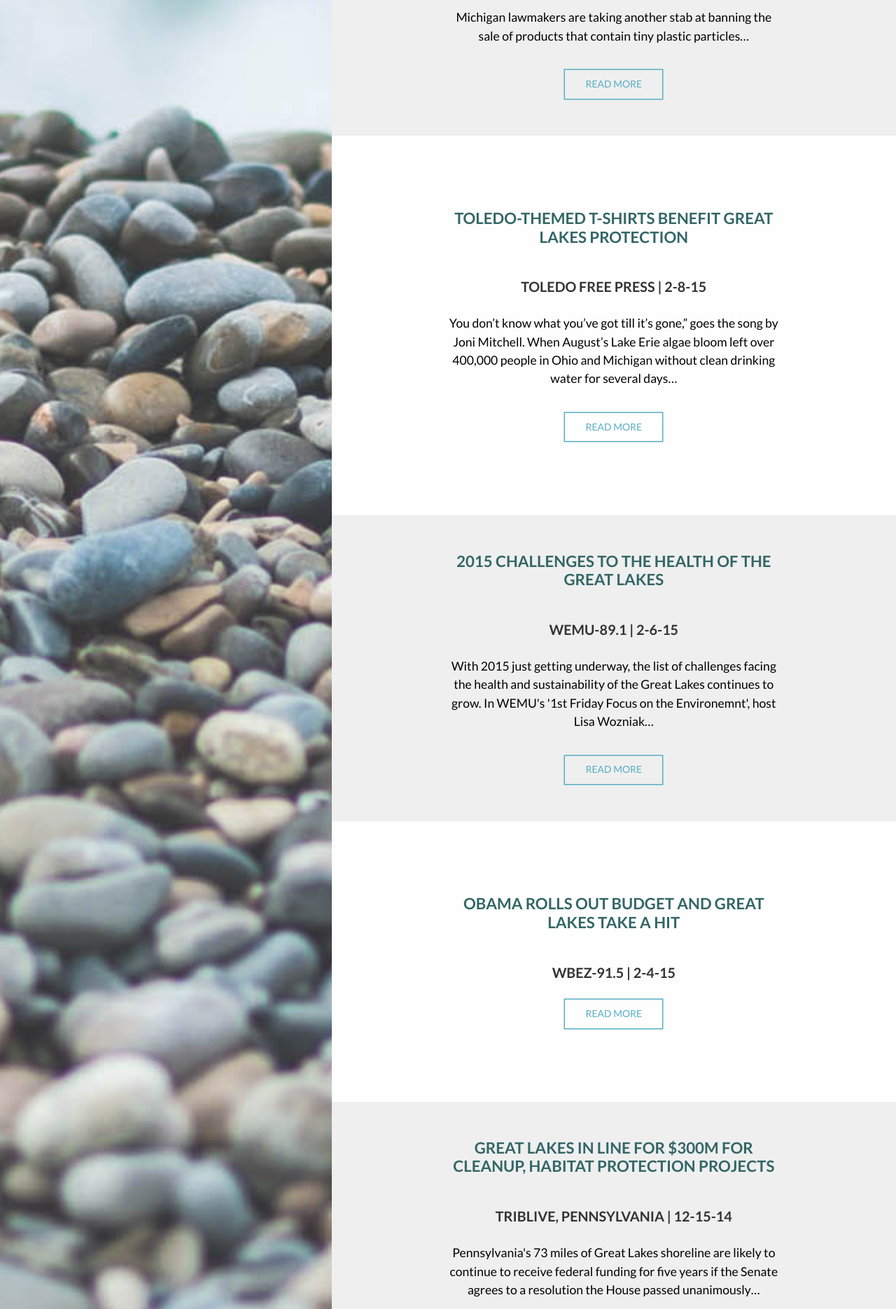
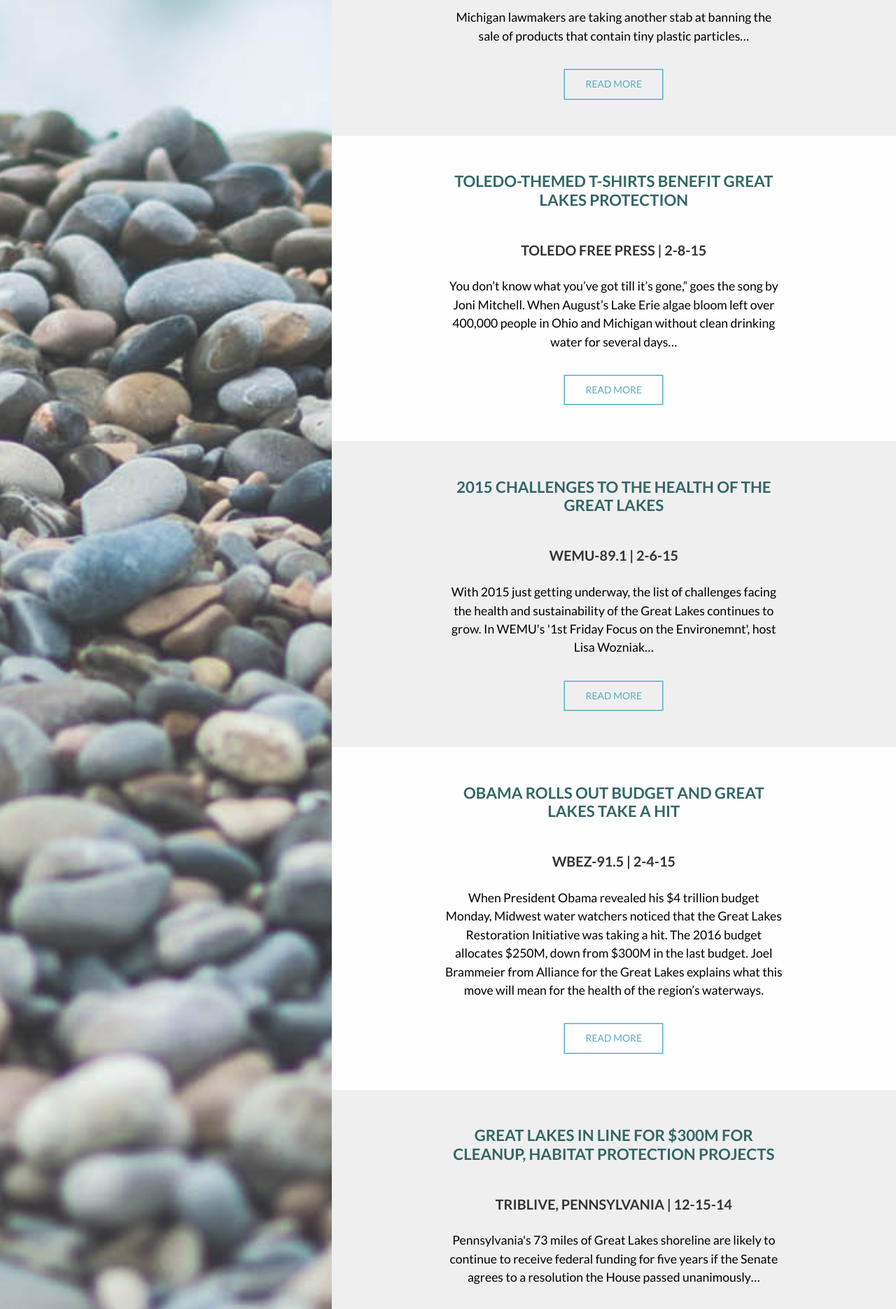
Before and after one commit to gbales11/greatlakesalliance, a Jekyll site: the page built from news.html, in a window 1280 px wide. Shown: the part 1037-2907 px from the top of the page at 70% size. Built offline with Jekyll 4.4.1, drawn with Linux system fonts in a browser that asks for light colours; nearby versions of some CDN libraries; Markdown is read by kramdown in place of the engine named in the settings.

Commit message:
refactor(html, css): update margins and padding
Update margins and padding of entries.

```diff
--- a/css/style.css
+++ b/css/style.css
@@ -826,22 +826,26 @@
 /* line 677, /Users/sam/Documents/Graphic Design/3rd Year/Semester 6/Web Dev. V/greatlakesalliance/scss/components/main */
 .entry1 {
   background-color: #EFEFEF;
-  margin-top: 3em;
-  padding: 3em 20%; }
-
-/* line 683, /Users/sam/Documents/Graphic Design/3rd Year/Semester 6/Web Dev. V/greatlakesalliance/scss/components/main */
+  padding: 3em 10%; }
+
+/* line 682, /Users/sam/Documents/Graphic Design/3rd Year/Semester 6/Web Dev. V/greatlakesalliance/scss/components/main */
 .entry2 {
-  margin-top: 3em;
-  padding: 3em 20%; }
-
-/* line 688, /Users/sam/Documents/Graphic Design/3rd Year/Semester 6/Web Dev. V/greatlakesalliance/scss/components/main */
+  padding: 3em 10%; }
+
+@media (min-width: 50em) {
+  /* line 687, /Users/sam/Documents/Graphic Design/3rd Year/Semester 6/Web Dev. V/greatlakesalliance/scss/components/main */
+  .entry1, .entry2 {
+    padding: 3em 20%; }
+ }
+
+/* line 692, /Users/sam/Documents/Graphic Design/3rd Year/Semester 6/Web Dev. V/greatlakesalliance/scss/components/main */
 .wrap {
   height: 100vh;
   display: -webkit-flex;
   display: -ms-flexbox;
   display: flex; }
 
-/* line 692, /Users/sam/Documents/Graphic Design/3rd Year/Semester 6/Web Dev. V/greatlakesalliance/scss/components/main */
+/* line 696, /Users/sam/Documents/Graphic Design/3rd Year/Semester 6/Web Dev. V/greatlakesalliance/scss/components/main */
 main {
   -webkit-flex: 1;
       -ms-flex: 1;
@@ -850,12 +854,12 @@
   display: -ms-flexbox;
   display: flex; }
 
-/* line 696, /Users/sam/Documents/Graphic Design/3rd Year/Semester 6/Web Dev. V/greatlakesalliance/scss/components/main */
+/* line 700, /Users/sam/Documents/Graphic Design/3rd Year/Semester 6/Web Dev. V/greatlakesalliance/scss/components/main */
 aside, article {
   overflow-y: scroll;
   margin-top: 5em; }
 
-/* line 700, /Users/sam/Documents/Graphic Design/3rd Year/Semester 6/Web Dev. V/greatlakesalliance/scss/components/main */
+/* line 704, /Users/sam/Documents/Graphic Design/3rd Year/Semester 6/Web Dev. V/greatlakesalliance/scss/components/main */
 aside {
   -webkit-flex: 1;
       -ms-flex: 1;
@@ -864,7 +868,7 @@
   background-size: cover;
   padding: 2em; }
 
-/* line 706, /Users/sam/Documents/Graphic Design/3rd Year/Semester 6/Web Dev. V/greatlakesalliance/scss/components/main */
+/* line 710, /Users/sam/Documents/Graphic Design/3rd Year/Semester 6/Web Dev. V/greatlakesalliance/scss/components/main */
 article {
   -webkit-flex: 2;
       -ms-flex: 2;
@@ -872,7 +876,7 @@
   background-color: #FEFEFE; }
 
 @media (max-width: 50em) {
-  /* line 711, /Users/sam/Documents/Graphic Design/3rd Year/Semester 6/Web Dev. V/greatlakesalliance/scss/components/main */
+  /* line 715, /Users/sam/Documents/Graphic Design/3rd Year/Semester 6/Web Dev. V/greatlakesalliance/scss/components/main */
   main {
     -webkit-flex-direction: column;
         -ms-flex-direction: column;
@@ -880,7 +884,7 @@
  }
 
 /* Education section*/
-/* line 718, /Users/sam/Documents/Graphic Design/3rd Year/Semester 6/Web Dev. V/greatlakesalliance/scss/components/main */
+/* line 722, /Users/sam/Documents/Graphic Design/3rd Year/Semester 6/Web Dev. V/greatlakesalliance/scss/components/main */
 .kit {
   border: 6px solid #c9c9c9;
   padding: 2em;
@@ -888,7 +892,7 @@
   background-color: #f6f6f6; }
 
 /* Donate Page */
-/* line 727, /Users/sam/Documents/Graphic Design/3rd Year/Semester 6/Web Dev. V/greatlakesalliance/scss/components/main */
+/* line 731, /Users/sam/Documents/Graphic Design/3rd Year/Semester 6/Web Dev. V/greatlakesalliance/scss/components/main */
 .donate-image {
   background: url("../images/greatlakes-52.jpg") no-repeat center top;
   background-size: cover;
--- a/news.html
+++ b/news.html
@@ -46,6 +46,7 @@
 			<div class="entry2">
 				<h4 class="center-align green">OBAMA ROLLS OUT BUDGET AND GREAT LAKES TAKE A HIT</h4>
 				<h5> WBEZ-91.5  |  2-4-15 </h5>
+				<p class="center-align">When President Obama revealed his $4 trillion budget Monday, Midwest water watchers noticed that the Great Lakes Restoration Initiative was taking a hit. The 2016 budget allocates $250M, down from $300M in the last budget. Joel Brammeier from Alliance for the Great Lakes explains what this move will mean for the health of the region’s waterways.</p>
 				<a class="buttons micro"href="http://www.wbez.org/programs/morning-shift/2015-02-04/morning-shift-obama-rolls-out-budget-and-great-lakes-take-hit">Read More</a>
 			</div>
 			<div class="entry1">
```
Also changed, not shown: scss/components/_main.scss (+7 -3 lines).
